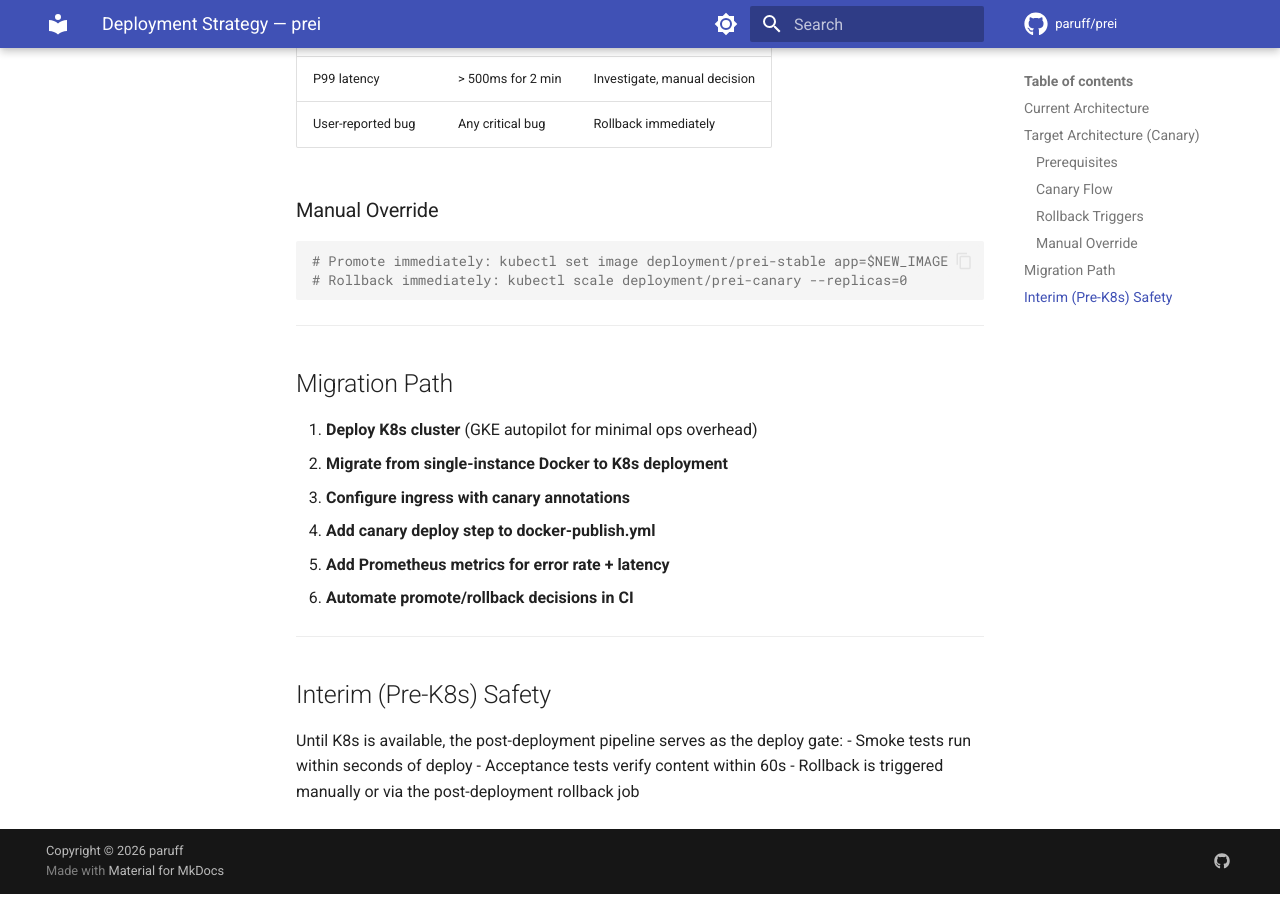
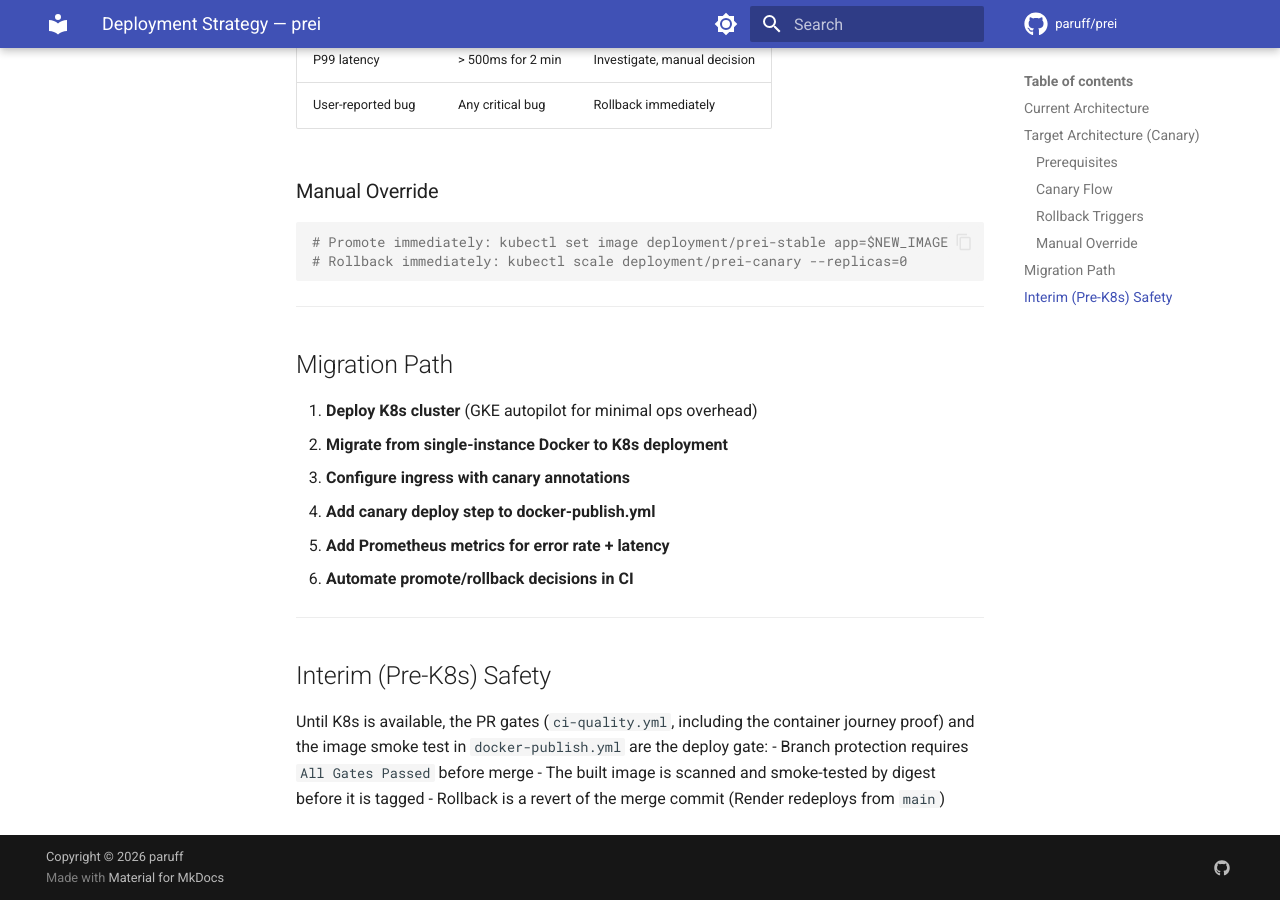
Before and after one commit to paruff/prei, an MkDocs documentation site: the page built from docs/DEPLOYMENT_STRATEGY.md, in a window 1280 px wide and 900 px high, scrolled down 1818 px. Built offline with MkDocs 1.6.1 and Material for MkDocs 9.7.7, drawn with Linux system fonts in a browser that asks for light colours; comment, search, counter and statistics services are not loaded; the version menu is left out; some of the changed text lies outside the part shown.

Commit message:
ci: consolidate workflows into one pr gate, one publish and one nightly
- pr gates: pre-commit as the single static check, one fast test job (unit,
  acceptance, django checks, migrations), docker-accept and zap run only on
  paths that can break them, one required check "All Gates Passed"
- publish: build by digest (no QEMU, no build-sha tag), one trivy scan, smoke
  test of the built digest, then tag and attest; no more direct push to main
- nightly: cves, docs drift, authenticated zap, lighthouse, live sources
  (skipped unless LIVE_SOURCES_ENABLED is set instead of a false green)
- retire main-ci-guard, post-deployment, gitops-validate, opencode,
  docker-accept, live-sources, doc-freshness workflows and the gitops-deploy job
- add DESIGN.md lint to pre-commit

Co-Authored-By: Claude Sonnet 5.5 <noreply@anthropic.com>

````diff
--- a/docs/DEPLOYMENT_STRATEGY.md
+++ b/docs/DEPLOYMENT_STRATEGY.md
@@ -8,9 +8,8 @@
 ## Current Architecture
 
 ```
-git push main → docker-publish.yml → build + publish
-                  → post-deployment.yml: smoke + acceptance + performance + security
-                  → deploy to single instance (Render/Docker)
+git push main → docker-publish.yml → build + scan + smoke + publish + attest
+                  → Render deploys from main (single instance)
 ```
 
 **Limitations:** No progressive rollout. Any failure affects 100% of traffic. No automated rollback based on metrics.
@@ -25,7 +24,7 @@ git push main → docker-publish.yml → build + publish
                   → monitor for 5 min:
                      ├── health OK + error rate < 1% → promote to 100%
                      └── health FAIL or error rate > 1% → rollback canary
-                  → post-deployment.yml validates stable
+                  → smoke test validates stable
 ```
 
 ### Prerequisites
@@ -95,7 +94,7 @@ Step 4: Promote or rollback
 
 ## Interim (Pre-K8s) Safety
 
-Until K8s is available, the post-deployment pipeline serves as the deploy gate:
-- Smoke tests run within seconds of deploy
-- Acceptance tests verify content within 60s
-- Rollback is triggered manually or via the post-deployment rollback job
+Until K8s is available, the PR gates (`ci-quality.yml`, including the container journey proof) and the image smoke test in `docker-publish.yml` are the deploy gate:
+- Branch protection requires `All Gates Passed` before merge
+- The built image is scanned and smoke-tested by digest before it is tagged
+- Rollback is a revert of the merge commit (Render redeploys from `main`)
````
Also changed, not shown: .agents/skills/gitops-principles/SKILL.md (+4 -4 lines), .agents/skills/skill-routing/SKILL.md (+1 -1 lines), .pre-commit-config.yaml (+8 -1 lines), docs/KNOWN_LIMITATIONS.md (+2 -2 lines), 13 other files.
